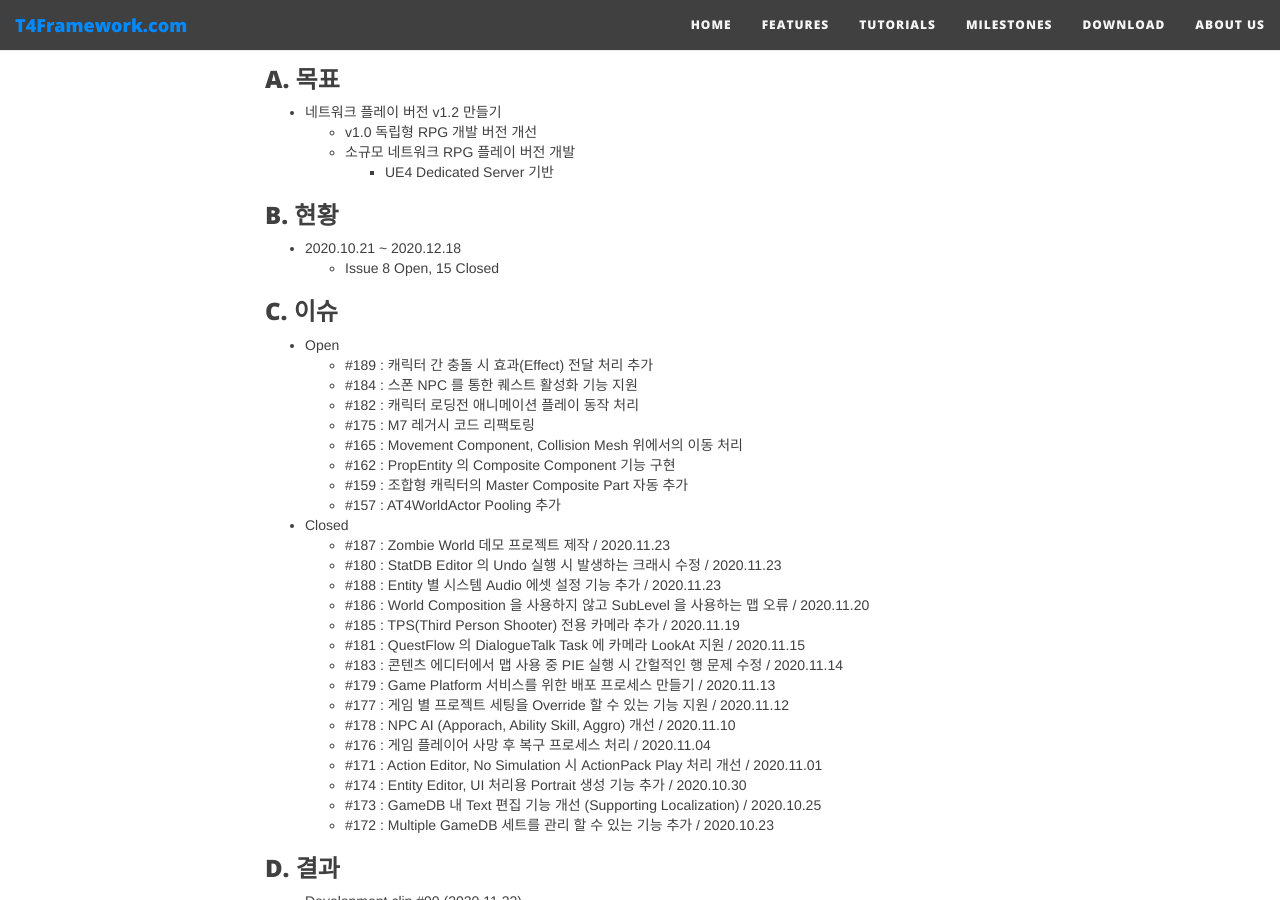
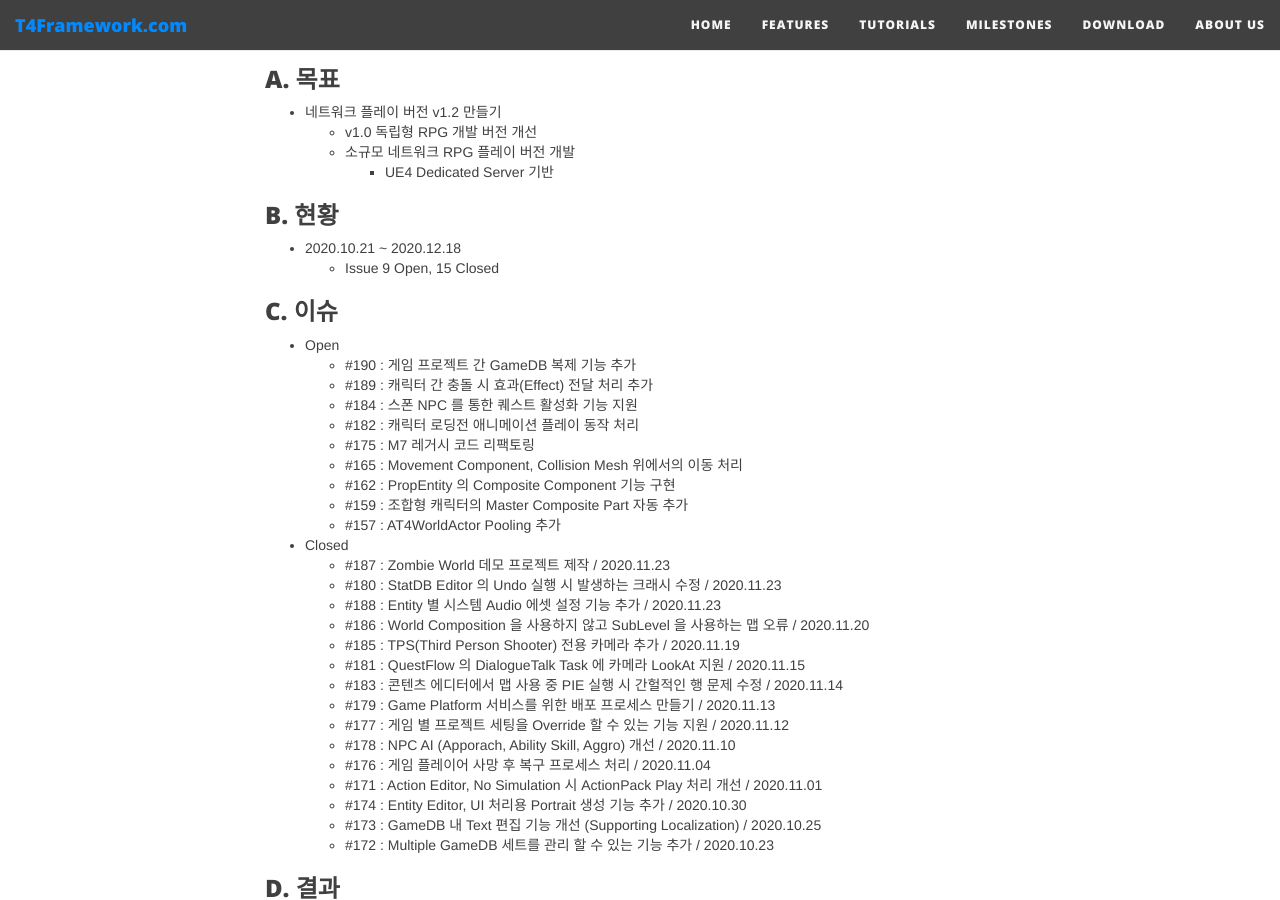
Before and after one commit to T4Framework/T4Framework_WebSite, a Jekyll site: the page built from docs/T4Framework_Milestone8_Achieved.md, in a window 1280 px wide and 900 px high, scrolled down 317 px. Built offline with Jekyll 4.4.1, drawn with Linux system fonts in a browser that asks for light colours; nearby versions of some CDN libraries.

Commit message:
Update T4Framework_Milestone8_Achieved.md

```diff
--- a/docs/T4Framework_Milestone8_Achieved.md
+++ b/docs/T4Framework_Milestone8_Achieved.md
@@ -15,11 +15,12 @@ subtitle: Milestone 8 (2020.10.21 ~ 2020.12.18)
 ### B. 현황
 
 - 2020.10.21 ~ 2020.12.18
-  - Issue 8 Open, 15 Closed
+  - Issue 9 Open, 15 Closed
 
 ### C. 이슈
 
 - Open
+  - #190 : 게임 프로젝트 간 GameDB 복제 기능 추가
   - #189 : 캐릭터 간 충돌 시 효과(Effect) 전달 처리 추가
   - #184 : 스폰 NPC 를 통한 퀘스트 활성화 기능 지원
   - #182 : 캐릭터 로딩전 애니메이션 플레이 동작 처리
```
